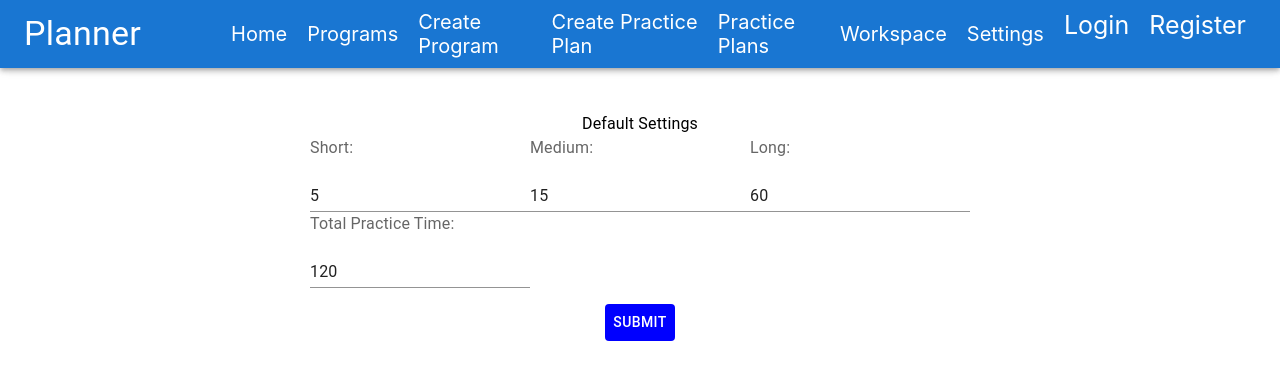
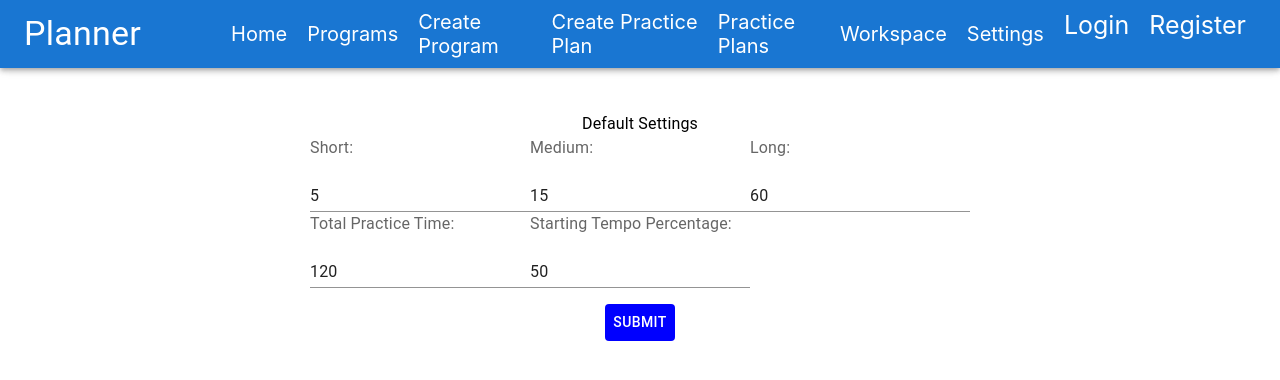
Before and after one commit to shoneriki/mern-practice, a React (Create React App) app in the folder client/: page /settings in a window 1280 px wide. Shown: the top 380 px of the page. Built offline with nearby package versions, Linux system fonts and the light colour scheme.

Commit message:
added startingTempoPercentage to settings form

```diff
--- a/client/src/pages/settings.js
+++ b/client/src/pages/settings.js
@@ -38,6 +38,7 @@ export const Settings = () => {
     mediumTime: 15,
     longTime: 60,
     totalPracticeTime: 120,
+    startingTempoPercentage: 50,
   });
 
   const update = (name, val) => {
@@ -103,6 +104,13 @@ export const Settings = () => {
             value={defaultSettings.totalPracticeTime}
             onChange={(e) => update(e.target.name, e.target.value)}
           />
+          <CustomFormControl
+            label="Starting Tempo Percentage"
+            id="startingTempoPercentage"
+            name="startingTempoPercentage"
+            value={defaultSettings.startingTempoPercentage}
+            onChange={(e) => update(e.target.name, e.target.value)}
+          />
         </Box>
         <Box
           sx={{
```
Also changed, not shown: 1 other file (tests, documents, lock files or other folders).
